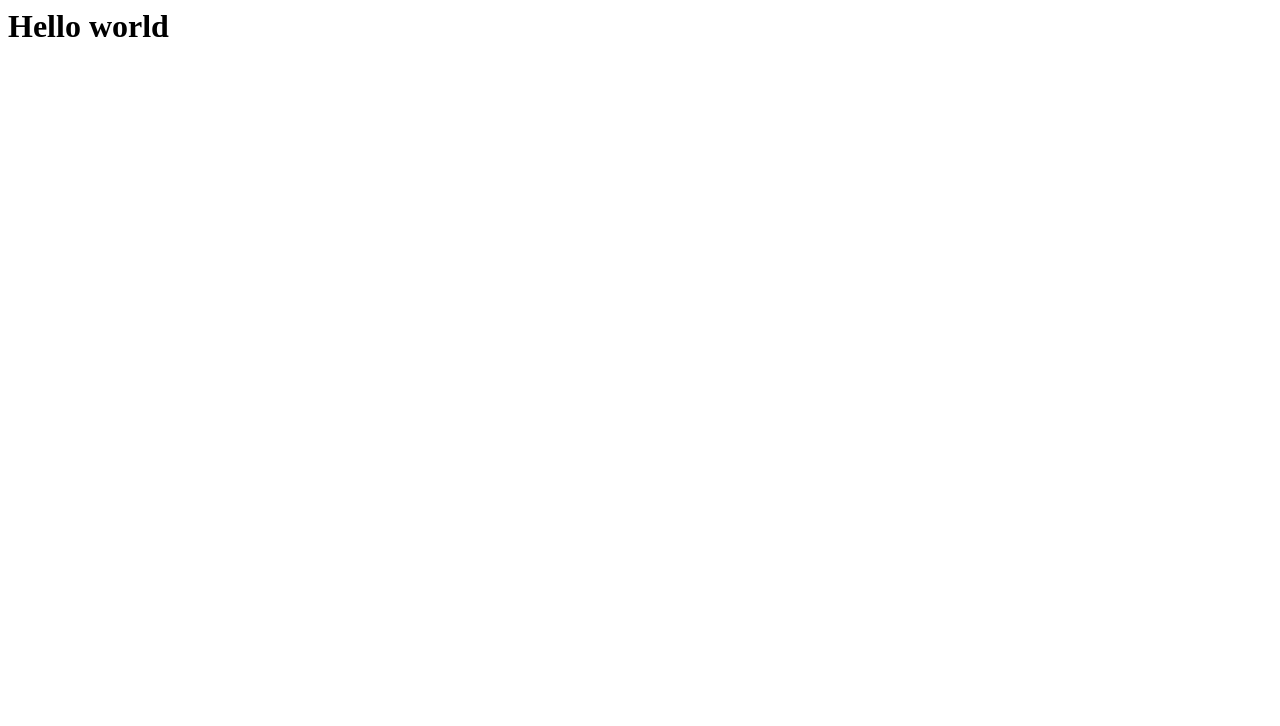
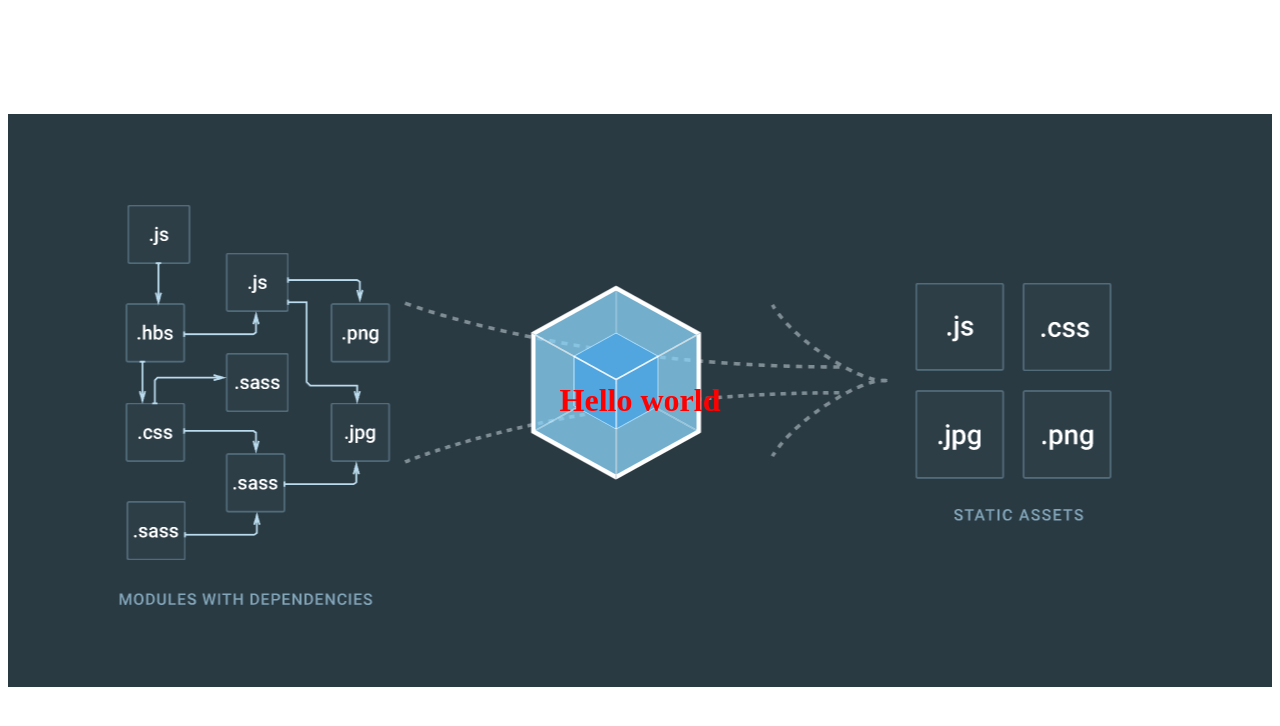
Before and after one commit to vijayst/react-webpack, a React app: page / in a window 1280 px wide. Shown: the top 726 px of the page. Built offline with nearby package versions, Linux system fonts and the light colour scheme.

Commit message:
adding a background image

```diff
--- a/package.json
+++ b/package.json
@@ -32,6 +32,12 @@
     "babel-preset-es2015": "^6.24.1",
     "babel-preset-react": "^6.24.1",
     "copy-webpack-plugin": "^4.0.1",
+    "css-loader": "^0.28.7",
+    "file-loader": "^0.11.2",
+    "node-sass": "^4.5.3",
+    "resolve-url-loader": "^2.1.0",
+    "sass-loader": "^6.0.6",
+    "style-loader": "^0.18.2",
     "webpack": "^3.5.5",
     "webpack-dev-server": "^2.7.1",
     "write-file-webpack-plugin": "^4.1.0"
--- a/src/components/Home.jsx
+++ b/src/components/Home.jsx
@@ -1,9 +1,12 @@
 import React from 'react';
+import '../styles/home.scss';
 
 export default class Home extends React.Component {
     render() {
         return (
-            <h1>Hello world</h1>
+            <div className="container">
+                <h1>Hello world</h1>
+            </div>
         );
     }
 }
--- /dev/null
+++ b/src/styles/home.scss
@@ -0,0 +1,11 @@
+.container {
+    display: flex;
+    justify-content: center;
+    align-items: center;
+    background: url('../../images/webpack.png') no-repeat center center fixed;
+    min-height: 100%;
+
+    h1 {
+        color: red;
+    }
+}
--- a/webpack.config.js
+++ b/webpack.config.js
@@ -17,6 +17,25 @@ module.exports = {
                 exclude: /node_modules/,
                 query: {
                     presets: ['es2015', 'react']
+                }
+            },
+            {
+                test: /\.scss$/,
+                use: [{
+                    loader: 'style-loader'
+                }, {
+                    loader: 'css-loader'
+                }, {
+                   loader: 'resolve-url-loader'
+                }, {
+                    loader: 'sass-loader'
+                }]
+            },
+            {
+                test: /\.(jpg|png|svg)$/,
+                loader: 'file-loader',
+                options: {
+                    name: '[path][name].[ext]'
                 }
             }
         ]
```
Also changed, not shown: images/webpack.png (added), 1 other file (tests, documents, lock files or other folders).
